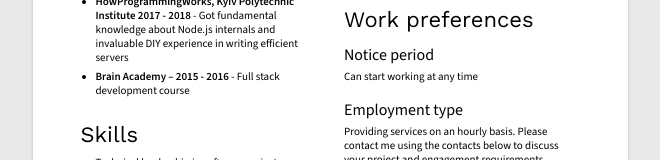
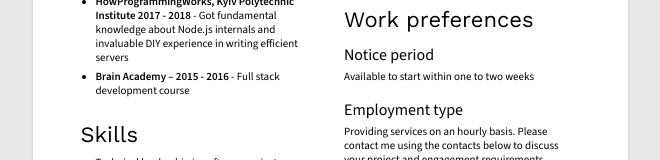
Before and after one commit to shonie/shonie.dev, a Next.js app: page /cv in a window 1280 px wide. Shown: the part 1279-1439 px from the top of the page, without its empty margins (310-970 px from the left). Built offline with nearby package versions, Linux system fonts and the light colour scheme.

Commit message:
feat: polish wording of availability

```diff
--- a/components/Availability.tsx
+++ b/components/Availability.tsx
@@ -9,7 +9,9 @@ export default function Availability({ prefs }: AvailabilityProps) {
     <section className="w-avail" id="availability" data-screen-label="Availability">
       <div className="w-avail__inner">
         <h2 className="w-h2 w-avail__h2">Availability</h2>
-        <p className="w-avail__big">- As a freelancer, I can start working at any time.</p>
+        <p className="w-avail__big">
+          Available for new work — I can start within one to two weeks.
+        </p>
         <div className="w-avail__grid">
           {prefs.map((p, i) => (
             <div className="w-avail__cell" key={i}>
--- a/lib/cv-data.ts
+++ b/lib/cv-data.ts
@@ -177,7 +177,7 @@ export const CV_DATA: CvData = {
   ],
   languages: ['Ukrainian — native', 'English — fluent', 'Russian — fluent', 'Dutch — intermediate'],
   workPrefs: [
-    { label: 'Notice period', text: 'Can start working at any time' },
+    { label: 'Notice period', text: 'Available to start within one to two weeks' },
     {
       label: 'Employment type',
       text: 'Providing services on an hourly basis. Please contact me using the contacts below to discuss your project and engagement requirements.',
@@ -255,7 +255,7 @@ export const SKILL_GROUPS: SkillGroup[] = [
 ];
 
 export const AVAIL_PREFS: AvailPref[] = [
-  { label: 'Notice period', value: 'Can start at any time' },
+  { label: 'Notice period', value: '~1–2 weeks' },
   { label: 'Employment', value: 'Hourly basis · contract' },
   { label: 'Location', value: 'Remote · open to on-site' },
   { label: 'Clients', value: 'Digital products · Startups · Agencies · Enterprise' },
```
